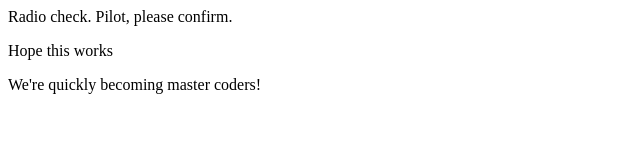
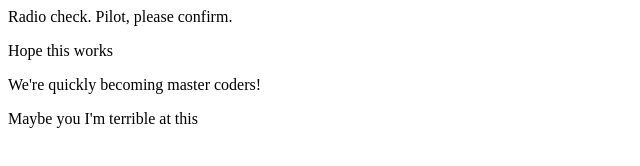
Before and after one commit to annacallahan/communication-log, a plain HTML site: page index.html in a window 1280 px wide. Shown: the whole page, without its empty margins (0-640 px from the left). Drawn offline with Linux system fonts and the light colour scheme.

Commit message:
added 4th line

```diff
--- a/index.html
+++ b/index.html
@@ -3,5 +3,6 @@
     <p>Radio check. Pilot, please confirm.</p>
     <p>Hope this works</p>
     <p>We're quickly becoming master coders!</p>
+    <p>Maybe you I'm terrible at this</p>
   </body>
 </html>
```
